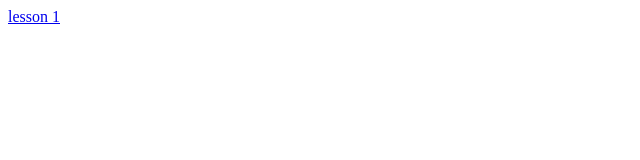
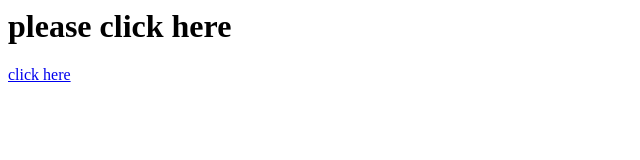
Before and after one commit to mountainboy7117/firstproject, a plain HTML site: page index.html in a window 1280 px wide. Shown: the whole page, without its empty margins (0-640 px from the left). Drawn offline with Linux system fonts and the light colour scheme.

Commit message:
create page.

```diff
--- a/index.html
+++ b/index.html
@@ -1,7 +1,16 @@
 <html>
 <body>
 
-<a href = "./lessons/lesson6.html"> lesson 1</a>
+<h1> please click here</h1>
+
+
+
+
+
+<a href="https://www.youtube.com/watch?v=dQw4w9WgXcQ"> click here</a>
+
+
+
 
 
 
@@ -9,4 +18,25 @@
 
 </body>
 
+
+
+
+
+
+
+
+
+
+
+
+
+
+
+
+
+
+
+
+
+
 </html>
```
